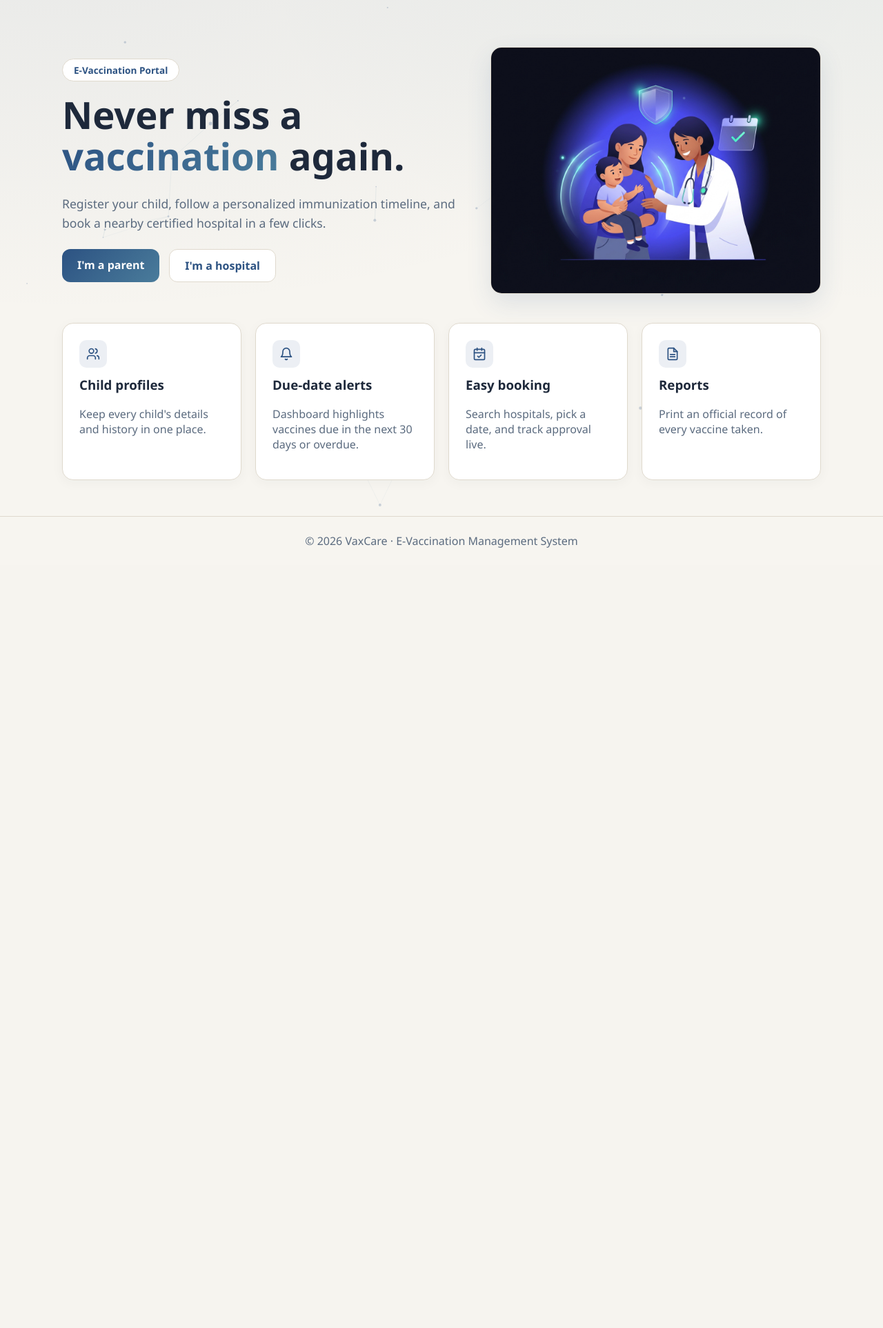
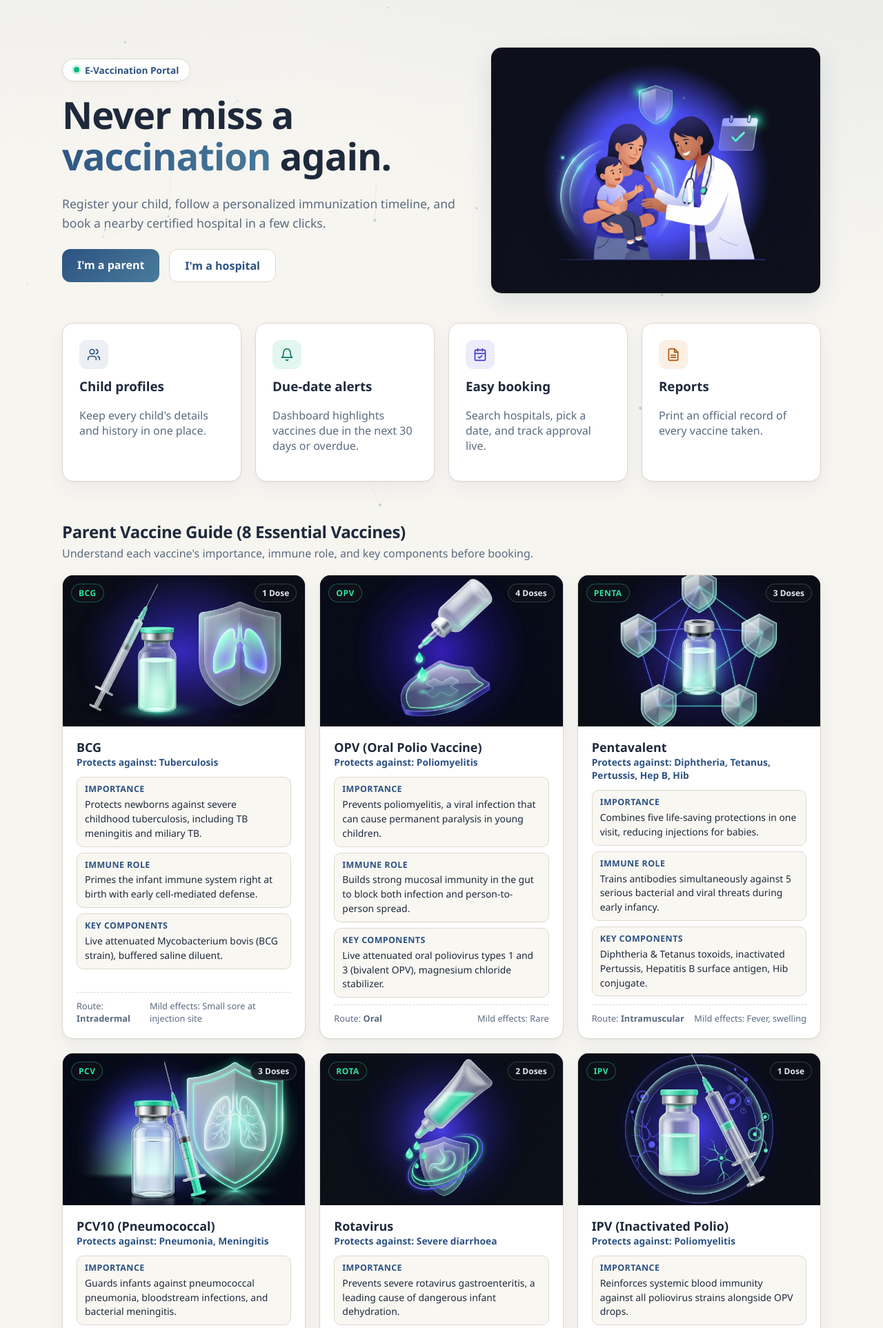
Before and after one commit to abdullahxdrashid10-hub/ortonbob_assault, a PHP site: page / in a window 1280 px wide. Shown: the part 57-1982 px from the top of the page at 69% size. Before the commit the page ends 851 px from the top, so only its background shows below. Run offline with PHP 8.4, Linux system fonts and the light colour scheme; data comes from the database, SQL or seed files in the repository.

Commit message:
Apply theme depth upgrades and add 8-vaccine Parent Guide with local illustrations

```diff
--- a/assets/css/style.css
+++ b/assets/css/style.css
@@ -10,7 +10,8 @@ background:radial-gradient(1200px 600px at 8% -10%,rgba(44,82,130,.08),transpare
 a{color:var(--a);text-decoration:none}
 a:focus-visible,.btn:focus-visible,.tab:focus-visible,.nav-toggle:focus-visible,summary:focus-visible{outline:2px solid var(--a);outline-offset:3px}
 .container{width:min(1100px,92%);margin:0 auto;padding:32px 0;flex:1}
-h1{font-size:clamp(1.8rem,4vw,2.6rem);margin:.2em 0 .6em;color:var(--text)}
+h1{font-size:clamp(1.8rem,4vw,2.6rem);margin:.2em 0 .6em;color:var(--text);letter-spacing:-.02em}
+h2{letter-spacing:-.015em}
 h2,h3{margin-top:0;color:var(--text)}
 .muted{color:var(--muted)}
 /* nav */
@@ -35,8 +36,8 @@ background:linear-gradient(135deg,var(--a),var(--b));transition:transform .2s,bo
 .btn-danger{background:linear-gradient(135deg,#dc2626,var(--bad))}
 .btn-danger:hover{box-shadow:0 10px 24px rgba(185,28,28,.25)}
 /* cards */
-.card{background:var(--card);border:1px solid var(--line);border-radius:var(--r);padding:24px;box-shadow:0 4px 18px rgba(30,41,59,.04);margin-bottom:20px}
-.card.hover{transition:transform .25s,border-color .25s,box-shadow .25s}.card.hover:hover{transform:translateY(-5px);border-color:var(--a);box-shadow:0 12px 28px rgba(44,82,130,.1)}
+.card{background:var(--card);border:1px solid var(--line);border-radius:var(--r);padding:24px;box-shadow:0 1px 3px rgba(30,41,59,.05),0 10px 26px rgba(44,82,130,.06);margin-bottom:20px}
+.card.hover{transition:transform .25s,border-color .25s,box-shadow .25s}.card.hover:hover{transform:translateY(-5px);border-color:var(--a);box-shadow:0 6px 14px rgba(30,41,59,.06),0 16px 34px rgba(44,82,130,.12)}
 .cards{display:grid;grid-template-columns:repeat(auto-fill,minmax(240px,1fr));gap:20px}
 .grid2{display:grid;grid-template-columns:1fr 1.4fr;gap:20px;align-items:start}
 .grid3{display:grid;grid-template-columns:repeat(3,1fr);gap:14px;align-items:start}
@@ -59,13 +60,15 @@ select option{color:#1e293b;background:#fff}
 .badge-muted{background:#ece8df;color:var(--muted)}
 /* table */
 .table{width:100%;border-collapse:collapse}.table th,.table td{padding:12px 10px;text-align:left;border-bottom:1px solid var(--line)}
+.table tbody tr{transition:background .15s}.table tbody tr:hover{background:rgba(44,82,130,.035)}
 .table th{color:var(--muted);font-weight:600;font-size:.82rem;text-transform:uppercase;letter-spacing:.3px}
 .scroll{overflow-x:auto}
 .row{display:flex;justify-content:space-between;align-items:center;gap:12px;padding:14px 0;border-bottom:1px solid var(--line)}
 .actions{display:flex;gap:8px;align-items:center}.actions form{margin:0}
 /* stats */
 .stats{display:grid;grid-template-columns:repeat(auto-fit,minmax(170px,1fr));gap:16px;margin-bottom:24px}
-.stat{background:var(--card);border:1px solid var(--line);border-radius:var(--r);padding:20px;text-align:center;box-shadow:0 4px 16px rgba(30,41,59,.04)}
+.stat{position:relative;overflow:hidden;background:var(--card);border:1px solid var(--line);border-radius:var(--r);padding:20px;text-align:center;box-shadow:0 1px 3px rgba(30,41,59,.05),0 8px 22px rgba(44,82,130,.06)}
+.stat::before{content:'';position:absolute;top:0;left:0;right:0;height:3px;background:linear-gradient(90deg,var(--a),#10b981)}
 .stat b{display:block;font-size:2.4rem;background:linear-gradient(135deg,var(--a),var(--b));-webkit-background-clip:text;color:transparent}
 .stat span{color:var(--muted);font-size:.9rem}
 /* tabs */
@@ -78,13 +81,35 @@ select option{color:#1e293b;background:#fff}
 .hero-copy p{color:var(--muted);font-size:1.1rem;line-height:1.6}
 .hero-cta{display:flex;gap:14px;justify-content:flex-start;margin-top:24px;flex-wrap:wrap}
 .hero-media img{width:100%;height:auto;border-radius:var(--r);border:1px solid var(--line);box-shadow:0 14px 36px rgba(44,82,130,.12);display:block}
-.feature-icon{width:40px;height:40px;border-radius:10px;background:rgba(44,82,130,.09);color:var(--a);display:grid;place-items:center;margin-bottom:12px}
+.feature-icon{width:42px;height:42px;border-radius:11px;background:rgba(44,82,130,.09);color:var(--a);display:grid;place-items:center;margin-bottom:12px}
+.feature-icon.fi-mint{background:rgba(16,185,129,.12);color:#0f766e}
+.feature-icon.fi-indigo{background:rgba(79,70,229,.1);color:#4338ca}
+.feature-icon.fi-amber{background:rgba(217,119,6,.11);color:#b45309}
 .feature-icon svg{width:20px;height:20px;stroke:currentColor;fill:none;stroke-width:2;stroke-linecap:round;stroke-linejoin:round}
 .history-trail{display:flex;flex-wrap:wrap;align-items:center;gap:4px;margin-top:6px;font-size:.75rem;color:var(--muted)}
 .history-step{background:#f3efe6;border:1px solid var(--line);border-radius:6px;padding:2px 6px;white-space:nowrap}
 .history-arrow{opacity:.6}
-.pill{display:inline-block;padding:6px 16px;border-radius:99px;border:1px solid var(--line);background:var(--card);color:var(--a);font-size:.85rem;font-weight:600}
-.footer{text-align:center;color:var(--muted);padding:24px;border-top:1px solid var(--line)}
+.pill{display:inline-flex;align-items:center;gap:8px;padding:6px 16px;border-radius:99px;border:1px solid var(--line);background:var(--card);color:var(--a);font-size:.85rem;font-weight:600;box-shadow:0 2px 8px rgba(30,41,59,.04)}
+.live-dot{width:8px;height:8px;border-radius:50%;background:#10b981;box-shadow:0 0 0 3px rgba(16,185,129,.22);display:inline-block}
+.footer{text-align:center;color:#cbd5e1;padding:24px;background:#131c2e;border-top:3px solid #2c5282;margin-top:36px;font-size:.92rem}
+
+/* Vaccine Guide Section */
+.vaccine-section{margin-top:36px}
+.vaccine-section-head{display:flex;justify-content:space-between;align-items:flex-end;flex-wrap:wrap;gap:12px;margin-bottom:20px}
+.vaccine-grid{display:grid;grid-template-columns:repeat(auto-fill,minmax(300px,1fr));gap:20px}
+.vaccine-card{background:var(--card);border:1px solid var(--line);border-radius:var(--r);overflow:hidden;box-shadow:0 1px 3px rgba(30,41,59,.05),0 10px 26px rgba(44,82,130,.06);display:flex;flex-direction:column;transition:transform .25s,box-shadow .25s,border-color .25s}
+.vaccine-card:hover{transform:translateY(-5px);border-color:var(--a);box-shadow:0 14px 32px rgba(44,82,130,.12)}
+.vaccine-thumb{position:relative;aspect-ratio:16/10;background:#0f111a;overflow:hidden}
+.vaccine-thumb img{width:100%;height:100%;object-fit:cover;display:block}
+.vaccine-code-pill{position:absolute;top:12px;left:12px;background:rgba(15,17,26,.82);color:#2ee59d;border:1px solid rgba(46,229,157,.35);backdrop-filter:blur(6px);padding:4px 10px;border-radius:99px;font-size:.75rem;font-weight:700;letter-spacing:.5px}
+.vaccine-dose-pill{position:absolute;top:12px;right:12px;background:rgba(15,17,26,.82);color:#e2e8f0;border:1px solid rgba(255,255,255,.18);backdrop-filter:blur(6px);padding:4px 10px;border-radius:99px;font-size:.75rem;font-weight:600}
+.vaccine-body{padding:18px 20px 20px;display:flex;flex-direction:column;gap:10px;flex:1}
+.vaccine-body h3{margin:0;font-size:1.12rem;color:var(--text)}
+.vaccine-target{font-size:.86rem;font-weight:600;color:var(--a);margin:0}
+.vaccine-facts{display:grid;gap:8px;font-size:.87rem;line-height:1.5;color:var(--text);margin-top:2px}
+.vaccine-fact{background:#f9f7f2;border:1px solid var(--line);border-radius:10px;padding:8px 11px}
+.vaccine-fact strong{color:var(--a);font-size:.78rem;text-transform:uppercase;letter-spacing:.4px;display:block;margin-bottom:2px}
+.vaccine-foot{margin-top:auto;padding-top:10px;border-top:1px dashed var(--line);display:flex;justify-content:space-between;align-items:center;font-size:.8rem;color:var(--muted)}
 /* scroll-reveal animation (toggled by app.js) */
 .reveal{opacity:0;transform:translateY(24px);transition:opacity .7s ease,transform .7s ease}
 .reveal.in{opacity:1;transform:none}
--- a/includes/shared_queries.php
+++ b/includes/shared_queries.php
@@ -390,6 +390,23 @@ function shared_mark_notification_read(int $notificationId, int $userId): bool
 // =====================================================================
 // SECTION 2: HOSPITALS & STOCK (PARENT & HOSPITAL)
 // =====================================================================
+
+/**
+ * Touches: vaccines
+ * Fetch all active vaccines in the national immunization catalog for the Parent Vaccine Guide.
+ *
+ * @return array
+ */
+function shared_get_all_active_vaccines(): array
+{
+    // Touches: vaccines
+    $sql = "SELECT vaccine_id, vaccine_name, short_code, disease_prevented,
+                   description, route, total_doses, side_effects
+            FROM vaccines
+            WHERE is_active = 1
+            ORDER BY vaccine_id ASC";
+    return db()->query($sql)->fetchAll();
+}
 
 /**
  * Touches: hospitals
--- /dev/null
+++ b/includes/vaccine_guide.php
@@ -0,0 +1,146 @@
+<?php
+/**
+ * vaccine_guide.php - Parent Vaccine Education & Component Guide
+ *
+ * Shared partial included on index.php and parent/hospitals.php.
+ * Queries active vaccines via shared_get_all_active_vaccines() and pairs each
+ * with its local Onyx/Indigo/Mint illustration plus parent-friendly guidance on:
+ * - Importance (why the child needs it)
+ * - Role (how it builds targeted immunity)
+ * - Key Components (what is inside the vaccine)
+ */
+
+require_once __DIR__ . '/shared_queries.php';
+
+$guideVaccines = shared_get_all_active_vaccines();
+
+// Curated clinical overview metadata keyed by official vaccines.short_code
+$vaccineGuideMeta = [
+    'BCG' => [
+        'img'        => 'vac-bcg.jpg',
+        'importance' => 'Protects newborns against severe childhood tuberculosis, including TB meningitis and miliary TB.',
+        'role'       => 'Primes the infant immune system right at birth with early cell-mediated defense.',
+        'components' => 'Live attenuated Mycobacterium bovis (BCG strain), buffered saline diluent.',
+    ],
+    'OPV' => [
+        'img'        => 'vac-opv.jpg',
+        'importance' => 'Prevents poliomyelitis, a viral infection that can cause permanent paralysis in young children.',
+        'role'       => 'Builds strong mucosal immunity in the gut to block both infection and person-to-person spread.',
+        'components' => 'Live attenuated oral poliovirus types 1 and 3 (bivalent OPV), magnesium chloride stabilizer.',
+    ],
+    'PENTA' => [
+        'img'        => 'vac-penta.jpg',
+        'importance' => 'Combines five life-saving protections in one visit, reducing injections for babies.',
+        'role'       => 'Trains antibodies simultaneously against 5 serious bacterial and viral threats during early infancy.',
+        'components' => 'Diphtheria & Tetanus toxoids, inactivated Pertussis, Hepatitis B surface antigen, Hib conjugate.',
+    ],
+    'PCV' => [
+        'img'        => 'vac-pcv.jpg',
+        'importance' => 'Guards infants against pneumococcal pneumonia, bloodstream infections, and bacterial meningitis.',
+        'role'       => 'Generates long-lasting antibodies against 10 high-risk Streptococcus pneumoniae serotypes.',
+        'components' => 'Purified capsular polysaccharides (10 serotypes) conjugated to carrier protein, aluminum phosphate adjuvant.',
+    ],
+    'ROTA' => [
+        'img'        => 'vac-rota.jpg',
+        'importance' => 'Prevents severe rotavirus gastroenteritis, a leading cause of dangerous infant dehydration.',
+        'role'       => 'Stimulates rapid intestinal IgA immunity before peak infant exposure.',
+        'components' => 'Live attenuated human/bovine rotavirus strain, sucrose-based oral buffer solution.',
+    ],
+    'IPV' => [
+        'img'        => 'vac-ipv.jpg',
+        'importance' => 'Reinforces systemic blood immunity against all poliovirus strains alongside OPV drops.',
+        'role'       => 'Triggers circulating serum antibodies that protect the central nervous system.',
+        'components' => 'Inactivated (killed) poliovirus types 1, 2, and 3, 2-phenoxyethanol/trace stabilizers.',
+    ],
+    'MR' => [
+        'img'        => 'vac-mr.jpg',
+        'importance' => 'Prevents measles complications (pneumonia, encephalitis) and protects against rubella.',
+        'role'       => 'Establishes durable, lifelong viral memory across two scheduled childhood doses.',
+        'components' => 'Live attenuated Edmonston-Zagreb measles & Wistar RA 27/3 rubella viruses, sorbitol-gelatin stabilizer.',
+    ],
+    'TCV' => [
+        'img'        => 'vac-tcv.jpg',
+        'importance' => 'Offers durable protection against drug-resistant typhoid fever in children.',
+        'role'       => 'Uses protein conjugation so even toddlers under 2 years form strong T-cell memory.',
+        'components' => 'Salmonella Typhi Vi capsular polysaccharide conjugated to tetanus toxoid carrier protein.',
+    ],
+];
+?>
+
+<?php if (!empty($guideVaccines)): ?>
+<section class="vaccine-section reveal" id="vaccine-guide">
+  <div class="vaccine-section-head">
+    <div>
+      <h2 style="margin-bottom:4px;">Parent Vaccine Guide (<?= count($guideVaccines) ?> Essential Vaccines)</h2>
+      <p class="muted" style="margin:0;">Understand each vaccine's importance, immune role, and key components before booking.</p>
+    </div>
+  </div>
+
+  <div class="vaccine-grid">
+    <?php foreach ($guideVaccines as $v): ?>
+      <?php
+        $code    = strtoupper((string)($v['short_code'] ?? ''));
+        $meta    = $vaccineGuideMeta[$code] ?? null;
+        $imgFile = $meta['img'] ?? '';
+        $imgDisk = $imgFile !== '' ? (__DIR__ . '/../assets/img/' . $imgFile) : '';
+        $hasImg  = ($imgDisk !== '' && is_file($imgDisk));
+        $doses   = (int)$v['total_doses'];
+      ?>
+      <article class="vaccine-card">
+        <div class="vaccine-thumb">
+          <?php if ($hasImg): ?>
+            <img src="<?= BASE_URL ?>/assets/img/<?= e($imgFile) ?>" alt="<?= e($v['vaccine_name']) ?> clinical illustration" loading="lazy">
+          <?php else: ?>
+            <!-- Fallback Onyx/Indigo/Mint SVG emblem if image asset is unavailable -->
+            <svg viewBox="0 0 320 200" width="100%" height="100%" aria-hidden="true" style="display:block;">
+              <defs>
+                <radialGradient id="vg-<?= e($code) ?>" cx="50%" cy="50%" r="55%">
+                  <stop offset="0%" stop-color="#4f46e5" stop-opacity="0.45"/>
+                  <stop offset="100%" stop-color="#0f111a" stop-opacity="1"/>
+                </radialGradient>
+              </defs>
+              <rect width="320" height="200" fill="url(#vg-<?= e($code) ?>)"/>
+              <circle cx="160" cy="100" r="56" fill="none" stroke="#6366f1" stroke-width="2" stroke-opacity="0.55"/>
+              <circle cx="160" cy="100" r="40" fill="none" stroke="#2ee59d" stroke-width="2" stroke-dasharray="6 4"/>
+              <path d="M160 66 L186 78 V102 C186 120 174 134 160 140 C146 134 134 120 134 102 V78 Z" fill="rgba(99,102,241,0.22)" stroke="#e2e8f0" stroke-width="2"/>
+              <path d="M151 102 L157 108 L171 93" fill="none" stroke="#2ee59d" stroke-width="3" stroke-linecap="round" stroke-linejoin="round"/>
+            </svg>
+          <?php endif; ?>
+
+          <?php if ($code !== ''): ?>
+            <span class="vaccine-code-pill"><?= e($code) ?></span>
+          <?php endif; ?>
+          <span class="vaccine-dose-pill"><?= $doses ?> <?= $doses === 1 ? 'Dose' : 'Doses' ?></span>
+        </div>
+
+        <div class="vaccine-body">
+          <div>
+            <h3><?= e($v['vaccine_name']) ?></h3>
+            <p class="vaccine-target">Protects against: <?= e($v['disease_prevented']) ?></p>
+          </div>
+
+          <div class="vaccine-facts">
+            <div class="vaccine-fact">
+              <strong>Importance</strong>
+              <?= e($meta['importance'] ?? ($v['description'] ?? 'Essential childhood immunization.')) ?>
+            </div>
+            <div class="vaccine-fact">
+              <strong>Immune Role</strong>
+              <?= e($meta['role'] ?? 'Stimulates protective antibodies against target pathogens.') ?>
+            </div>
+            <div class="vaccine-fact">
+              <strong>Key Components</strong>
+              <?= e($meta['components'] ?? 'Standardized clinical antigen formulation and sterile stabilizer.') ?>
+            </div>
+          </div>
+
+          <div class="vaccine-foot">
+            <span>Route: <strong><?= e($v['route'] ?? 'Standard') ?></strong></span>
+            <span>Mild effects: <?= e($v['side_effects'] ?? 'Minimal') ?></span>
+          </div>
+        </div>
+      </article>
+    <?php endforeach; ?>
+  </div>
+</section>
+<?php endif; ?>
--- a/index.php
+++ b/index.php
@@ -5,7 +5,7 @@ require __DIR__ . '/includes/header.php';
 ?>
 <section class="hero-split reveal">
   <div class="hero-copy">
-    <span class="pill">E-Vaccination Portal</span>
+    <span class="pill"><i class="live-dot" aria-hidden="true"></i> E-Vaccination Portal</span>
     <h1>Never miss a <em>vaccination</em> again.</h1>
     <p>Register your child, follow a personalized immunization timeline, and book a nearby certified hospital in a few clicks.</p>
     <div class="hero-cta">
@@ -26,25 +26,26 @@ require __DIR__ . '/includes/header.php';
     <p class="muted">Keep every child's details and history in one place.</p>
   </article>
   <article class="card hover reveal">
-    <div class="feature-icon" aria-hidden="true">
+    <div class="feature-icon fi-mint" aria-hidden="true">
       <svg viewBox="0 0 24 24"><path d="M18 8A6 6 0 0 0 6 8c0 7-3 9-3 9h18s-3-2-3-9"/><path d="M13.73 21a2 2 0 0 1-3.46 0"/></svg>
     </div>
     <h3>Due-date alerts</h3>
     <p class="muted">Dashboard highlights vaccines due in the next 30 days or overdue.</p>
   </article>
   <article class="card hover reveal">
-    <div class="feature-icon" aria-hidden="true">
+    <div class="feature-icon fi-indigo" aria-hidden="true">
       <svg viewBox="0 0 24 24"><rect x="3" y="4" width="18" height="18" rx="2"/><line x1="16" y1="2" x2="16" y2="6"/><line x1="8" y1="2" x2="8" y2="6"/><line x1="3" y1="10" x2="21" y2="10"/><path d="m9 16 2 2 4-4"/></svg>
     </div>
     <h3>Easy booking</h3>
     <p class="muted">Search hospitals, pick a date, and track approval live.</p>
   </article>
   <article class="card hover reveal">
-    <div class="feature-icon" aria-hidden="true">
+    <div class="feature-icon fi-amber" aria-hidden="true">
       <svg viewBox="0 0 24 24"><path d="M14 2H6a2 2 0 0 0-2 2v16a2 2 0 0 0 2 2h12a2 2 0 0 0 2-2V8z"/><polyline points="14 2 14 8 20 8"/><line x1="16" y1="13" x2="8" y2="13"/><line x1="16" y1="17" x2="8" y2="17"/></svg>
     </div>
     <h3>Reports</h3>
     <p class="muted">Print an official record of every vaccine taken.</p>
   </article>
 </section>
+<?php require __DIR__ . '/includes/vaccine_guide.php'; ?>
 <?php require __DIR__ . '/includes/footer.php'; ?>
--- a/parent/hospitals.php
+++ b/parent/hospitals.php
@@ -119,4 +119,6 @@ require __DIR__ . '/../includes/header.php';
   <?php endif; ?>
 </div>
 
+<?php require __DIR__ . '/../includes/vaccine_guide.php'; ?>
+
 <?php require __DIR__ . '/../includes/footer.php'; ?>
```
Also changed, not shown: docs/PROGRESS.md (+3 -2 lines), assets/img/vac-bcg.jpg (added), assets/img/vac-ipv.jpg (added), assets/img/vac-opv.jpg (added), assets/img/vac-pcv.jpg (added), assets/img/vac-penta.jpg (added), assets/img/vac-rota.jpg (added), assets/img/vac-tcv.jpg (added).
